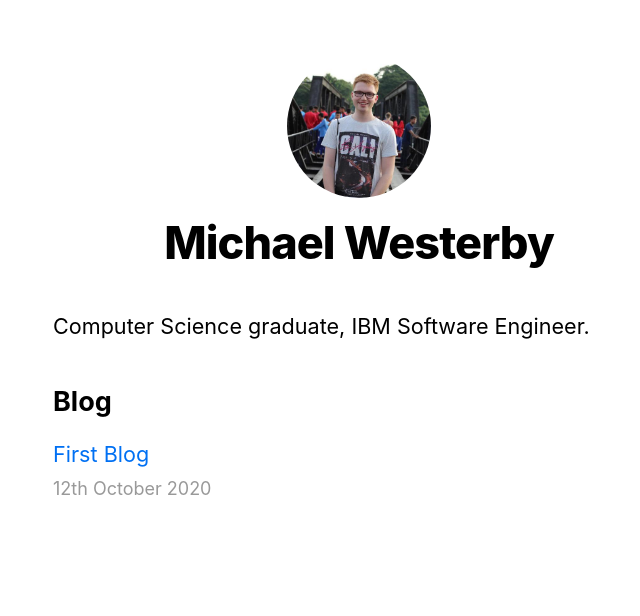
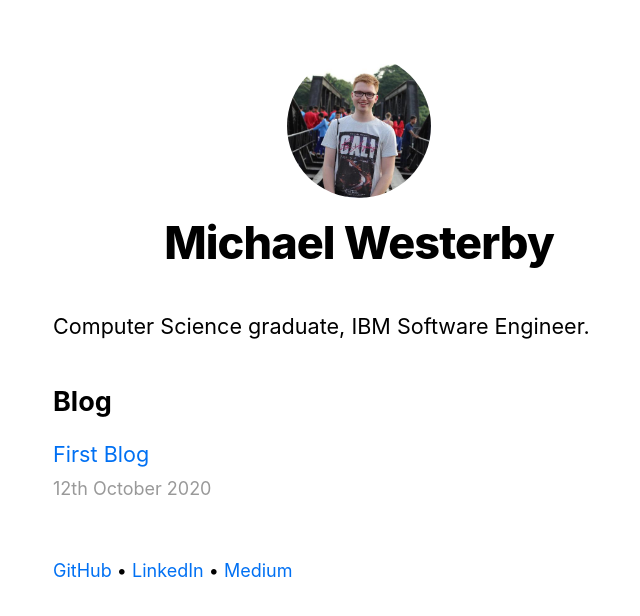
Before and after one commit to mwesterby/michaelwesterby.com, a Next.js app: page / in a window 1280 px wide. Shown: the top 616 px of the page, without its empty margins (281-921 px from the left). Built offline with nearby package versions, Linux system fonts and the light colour scheme.

Commit message:
Added footer

```diff
--- /dev/null
+++ b/components/footer.js
@@ -0,0 +1,17 @@
+import styles from './footer.module.css'
+
+export default function Footer() {
+  const github = 'mwesterby';
+  const linkedin = 'michael-westerby';
+  const medium = '@michael.westerby';
+
+  const spacer = " • "
+
+  return (
+      <footer className={styles.footer}>
+        <a href={`https://github.com/${github}`} target="_blank">GitHub</a>{spacer}
+        <a href={`https://www.linkedin.com/in/${linkedin}`} target="_blank">LinkedIn</a>{spacer}
+        <a href={`https://medium.com/${medium}`} target="_blank">Medium</a>
+      </footer>
+  )
+}
--- /dev/null
+++ b/components/footer.module.css
@@ -0,0 +1,3 @@
+.footer {
+  margin-top: 3rem;
+}
--- a/components/layout.js
+++ b/components/layout.js
@@ -2,6 +2,7 @@ import Head from 'next/head'
 import styles from './layout.module.css'
 import utilStyles from '../styles/utils.module.css'
 import Link from 'next/link'
+import Footer from './footer'
 
 const name = 'Michael Westerby'
 export const siteTitle = name
@@ -43,7 +44,6 @@ export default function Layout({ children, home }) {
           </>
         )}
       </header>
-      <main>{children}</main>
       {!home && (
         <div className={styles.backToHome}>
           <Link href="/">
@@ -51,6 +51,8 @@ export default function Layout({ children, home }) {
           </Link>
         </div>
       )}
+      <main>{children}</main>
+      <Footer />
     </div>
   )
 }
```
